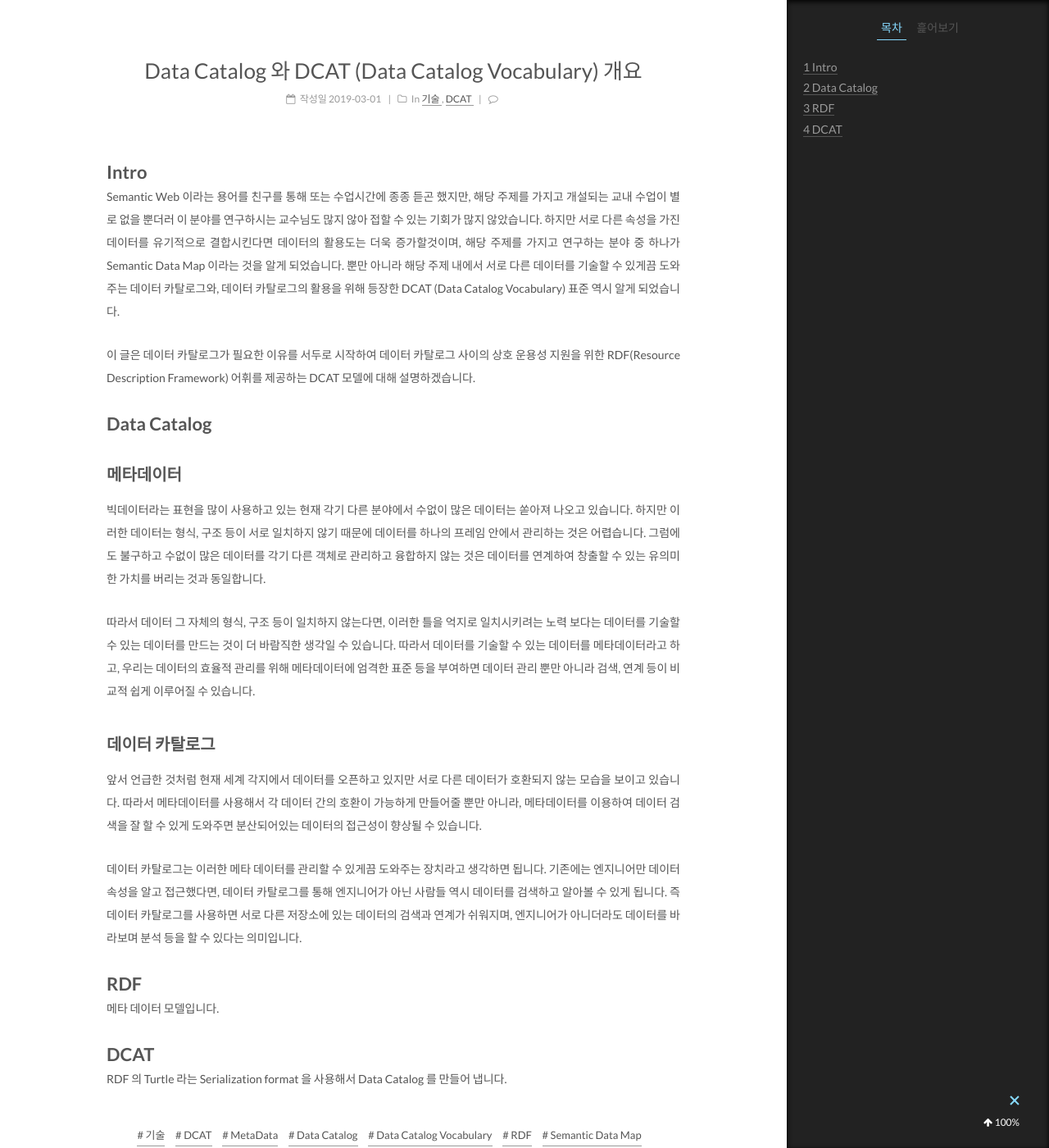
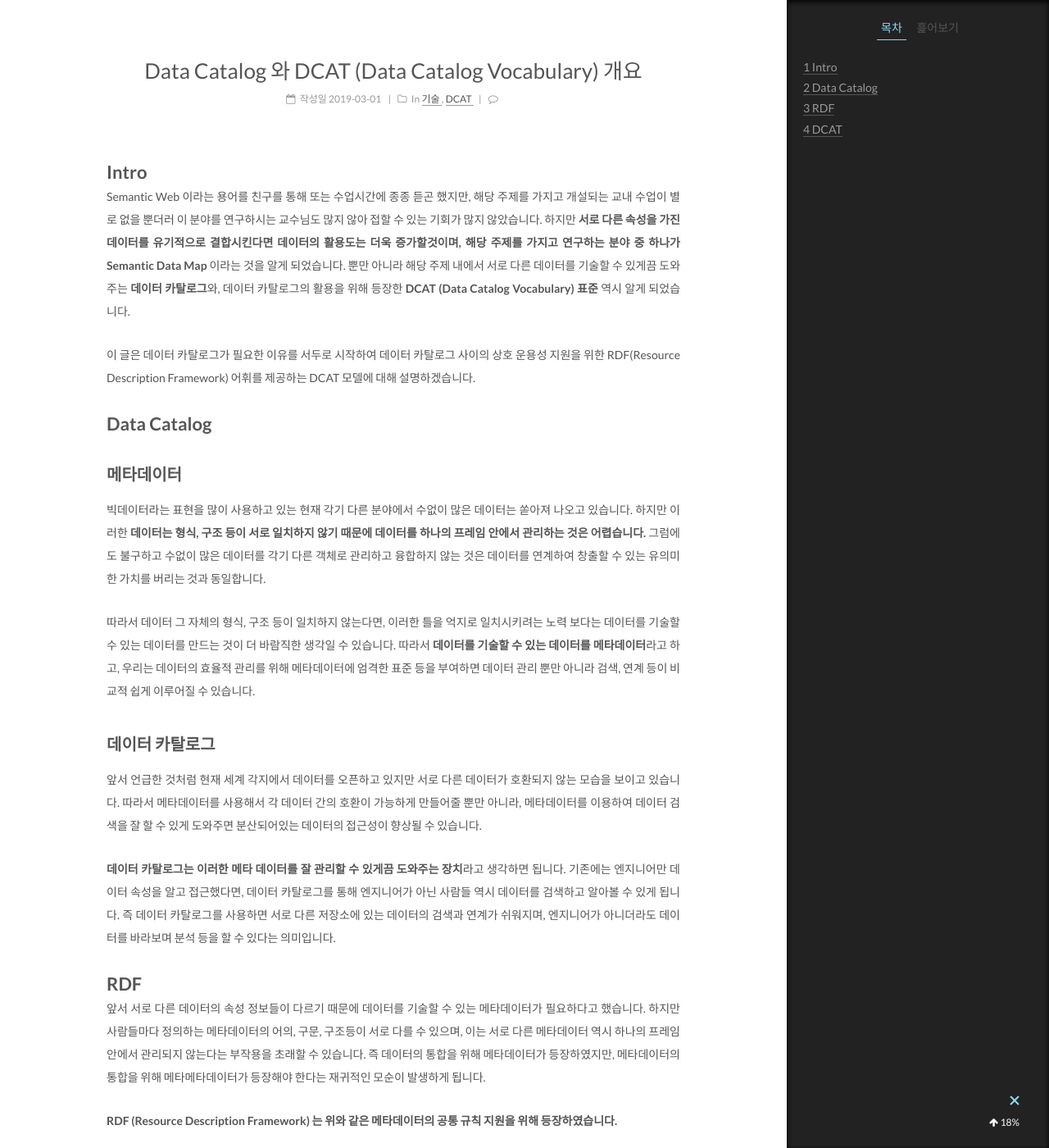
Before and after one commit to JinheonBaek/JinheonBaek.github.io, a Jekyll site: the page built from _posts/2019-03-01-Data Catalog 와 DCAT (Data Catalog Vocabulary) 개요.md, in a window 1280 px wide and 1400 px high, scrolled down 274 px. Shown: the whole window at 82% size. Built offline with Jekyll 4.4.1, drawn with Linux system fonts in a browser that asks for light colours; comment, search, counter and statistics services are not loaded; some of the changed text lies outside the part shown.

Commit message:
feat(2019-03-01-DACT): include all contents

```diff
--- a/_posts/2019-03-01-Data Catalog 와 DCAT (Data Catalog Vocabulary) 개요.md
+++ b/_posts/2019-03-01-Data Catalog 와 DCAT (Data Catalog Vocabulary) 개요.md
@@ -16,23 +16,32 @@
 ---
 
 # Intro
-Semantic Web 이라는 용어를 친구를 통해 또는 수업시간에 종종 듣곤 했지만, 해당 주제를 가지고 개설되는 교내 수업이 별로 없을 뿐더러 이 분야를 연구하시는 교수님도 많지 않아 접할 수 있는 기회가 많지 않았습니다. 하지만 서로 다른 속성을 가진 데이터를 유기적으로 결합시킨다면 데이터의 활용도는 더욱 증가할것이며, 해당 주제를 가지고 연구하는 분야 중 하나가 Semantic Data Map 이라는 것을 알게 되었습니다. 뿐만 아니라 해당 주제 내에서 서로 다른 데이터를 기술할 수 있게끔 도와주는 데이터 카탈로그와, 데이터 카탈로그의 활용을 위해 등장한 DCAT (Data Catalog Vocabulary) 표준 역시 알게 되었습니다.
+Semantic Web 이라는 용어를 친구를 통해 또는 수업시간에 종종 듣곤 했지만, 해당 주제를 가지고 개설되는 교내 수업이 별로 없을 뿐더러 이 분야를 연구하시는 교수님도 많지 않아 접할 수 있는 기회가 많지 않았습니다. 하지만 **서로 다른 속성을 가진 데이터를 유기적으로 결합시킨다면 데이터의 활용도는 더욱 증가할것이며, 해당 주제를 가지고 연구하는 분야 중 하나가 Semantic Data Map** 이라는 것을 알게 되었습니다. 뿐만 아니라 해당 주제 내에서 서로 다른 데이터를 기술할 수 있게끔 도와주는 **데이터 카탈로그**와, 데이터 카탈로그의 활용을 위해 등장한 **DCAT (Data Catalog Vocabulary) 표준** 역시 알게 되었습니다.
 
 이 글은 데이터 카탈로그가 필요한 이유를 서두로 시작하여 데이터 카탈로그 사이의 상호 운용성 지원을 위한 RDF(Resource Description Framework) 어휘를 제공하는 DCAT 모델에 대해 설명하겠습니다.
 
 # Data Catalog
 ## 메타데이터
-빅데이터라는 표현을 많이 사용하고 있는 현재 각기 다른 분야에서 수없이 많은 데이터는 쏟아져 나오고 있습니다. 하지만 이러한 데이터는 형식, 구조 등이 서로 일치하지 않기 때문에 데이터를 하나의 프레임 안에서 관리하는 것은 어렵습니다. 그럼에도 불구하고 수없이 많은 데이터를 각기 다른 객체로 관리하고 융합하지 않는 것은 데이터를 연계하여 창출할 수 있는 유의미한 가치를 버리는 것과 동일합니다.
+빅데이터라는 표현을 많이 사용하고 있는 현재 각기 다른 분야에서 수없이 많은 데이터는 쏟아져 나오고 있습니다. 하지만 이러한 **데이터는 형식, 구조 등이 서로 일치하지 않기 때문에 데이터를 하나의 프레임 안에서 관리하는 것은 어렵습니다.** 그럼에도 불구하고 수없이 많은 데이터를 각기 다른 객체로 관리하고 융합하지 않는 것은 데이터를 연계하여 창출할 수 있는 유의미한 가치를 버리는 것과 동일합니다.
 
-따라서 데이터 그 자체의 형식, 구조 등이 일치하지 않는다면, 이러한 틀을 억지로 일치시키려는 노력 보다는 데이터를 기술할 수 있는 데이터를 만드는 것이 더 바람직한 생각일 수 있습니다. 따라서 데이터를 기술할 수 있는 데이터를 메타데이터라고 하고, 우리는 데이터의 효율적 관리를 위해 메타데이터에 엄격한 표준 등을 부여하면 데이터 관리 뿐만 아니라 검색, 연계 등이 비교적 쉽게 이루어질 수 있습니다.
+따라서 데이터 그 자체의 형식, 구조 등이 일치하지 않는다면, 이러한 틀을 억지로 일치시키려는 노력 보다는 데이터를 기술할 수 있는 데이터를 만드는 것이 더 바람직한 생각일 수 있습니다. 따라서 **데이터를 기술할 수 있는 데이터를 메타데이터**라고 하고, 우리는 데이터의 효율적 관리를 위해 메타데이터에 엄격한 표준 등을 부여하면 데이터 관리 뿐만 아니라 검색, 연계 등이 비교적 쉽게 이루어질 수 있습니다.
 
 ## 데이터 카탈로그
 앞서 언급한 것처럼 현재 세계 각지에서 데이터를 오픈하고 있지만 서로 다른 데이터가 호환되지 않는 모습을 보이고 있습니다. 따라서 메타데이터를 사용해서 각 데이터 간의 호환이 가능하게 만들어줄 뿐만 아니라, 메타데이터를 이용하여 데이터 검색을 잘 할 수 있게 도와주면 분산되어있는 데이터의 접근성이 향상될 수 있습니다.
 
-데이터 카탈로그는 이러한 메타 데이터를 관리할 수 있게끔 도와주는 장치라고 생각하면 됩니다. 기존에는 엔지니어만 데이터 속성을 알고 접근했다면, 데이터 카탈로그를 통해 엔지니어가 아닌 사람들 역시 데이터를 검색하고 알아볼 수 있게 됩니다. 즉 데이터 카탈로그를 사용하면 서로 다른 저장소에 있는 데이터의 검색과 연계가 쉬워지며, 엔지니어가 아니더라도 데이터를 바라보며 분석 등을 할 수 있다는 의미입니다.
+**데이터 카탈로그는 이러한 메타 데이터를 잘 관리할 수 있게끔 도와주는 장치**라고 생각하면 됩니다. 기존에는 엔지니어만 데이터 속성을 알고 접근했다면, 데이터 카탈로그를 통해 엔지니어가 아닌 사람들 역시 데이터를 검색하고 알아볼 수 있게 됩니다. 즉 데이터 카탈로그를 사용하면 서로 다른 저장소에 있는 데이터의 검색과 연계가 쉬워지며, 엔지니어가 아니더라도 데이터를 바라보며 분석 등을 할 수 있다는 의미입니다.
 
 # RDF
-메타 데이터 모델입니다.
+앞서 서로 다른 데이터의 속성 정보들이 다르기 때문에 데이터를 기술할 수 있는 메타데이터가 필요하다고 했습니다. 하지만 사람들마다 정의하는 메타데이터의 어의, 구문, 구조등이 서로 다를 수 있으며, 이는 서로 다른 메타데이터 역시 하나의 프레임 안에서 관리되지 않는다는 부작용을 초래할 수 있습니다. 즉 데이터의 통합을 위해 메타데이터가 등장하였지만, 메타데이터의 통합을 위해 메타메타데이터가 등장해야 한다는 재귀적인 모순이 발생하게 됩니다.
+
+**RDF (Resource Description Framework) 는 위와 같은 메타데이터의 공통 규칙 지원을 위해 등장하였습니다.**
+
+RDF 의 사전적 의미는 웹상에 산재되어 있는 자원의 정보를 표현하기 위한 규격입니다. 현재는 표준을 정의하고 장려하는 기구인 W3C 에서 관리하는 프레임워크가 되었습니다. RDF 에서 자원을 표현할 때는 *Subject - Predicate - Object* 형태로 문장을 정의하여 표현하게 됩니다. 다양한 Syntax 와 Serialization format 이 존재하는데 구체적인 설명은 생략하겠습니다.
 
 # DCAT
-RDF 의 Turtle 라는 Serialization format 을 사용해서 Data Catalog 를 만들어 냅니다.
+DCAT 은 웹 상에 산재되어 있는 데이터 카탈로그 간 상호 운영성 촉진을 위해 개발된 RDF Vocabulary 표준입니다. 데이터 카탈로그의 기술을 위해 DCAT 을 사용하게 되면 다음과 같은 점들이 좋습니다. 1) 다양한 데이터 카탈로그의 메타데이터를 쉽게 사용하고 융합할 수 있습니다. 2) 웹 상에서 데이터가 쉽게 찾아질 수 있습니다. 3) 분산되어 있는 다양한 데이터를 데이터 카탈로그의 관리를 통해 접근할 수 있습니다. 4) 동일한 쿼리와 구조로 다양한 데이터에 접근할 수 있습니다.
+
+아래 그림은 2019년 3월 8일자로 업데이트 된 DCAT Class 구조를 나타낸 그림입니다. 데이터 리소스 뿐만 아니라 데이터 카탈로그, 데이터셋, 데이터 서비스 및 데이터 배포까지 다양한 클래스 및 클래스 간의 관계를 묘사하고 있습니다.
+![Class-DCAT-Summary](/assets/images/DCAT/DCAT-summary-all-attributes.png)
+
+DCAT 은 위와 같은 다양한 장점을 제공해주고 있지만 **현재까지 완벽히 정의된 표준은 아니며 지속적으로 변화하고 있습니다.** 다만 다양한 데이터의 효율적 기술과 통합이라는 목표 아래에 더욱 더 발전하는 것을 보았을 때 미래에는 DCAT 표준을 이용하여 웹 상에 데이터를 접근할 수 있는 기대를 해볼 수 있겠습니다.
```
Also changed, not shown: assets/images/DCAT/DCAT-summary-all-attributes.png (added), 5 other files.
